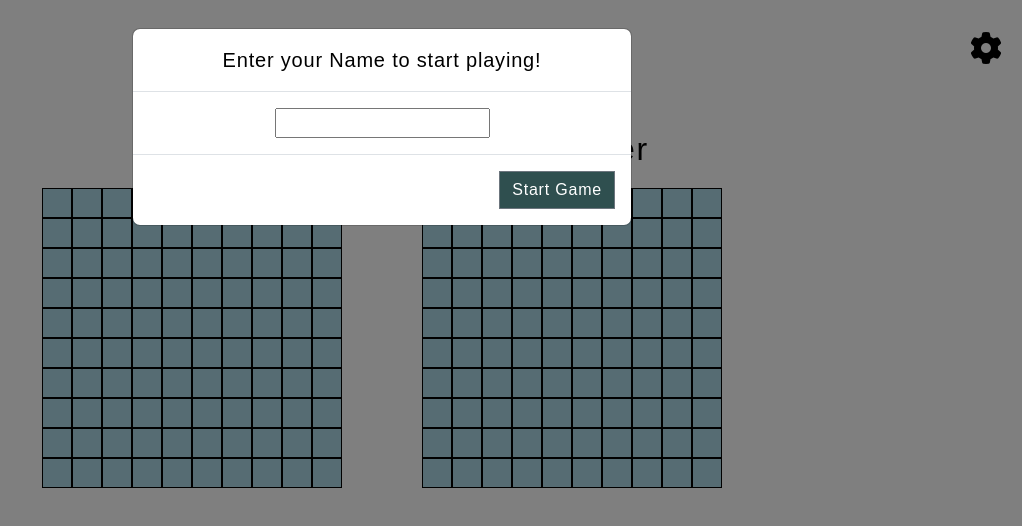
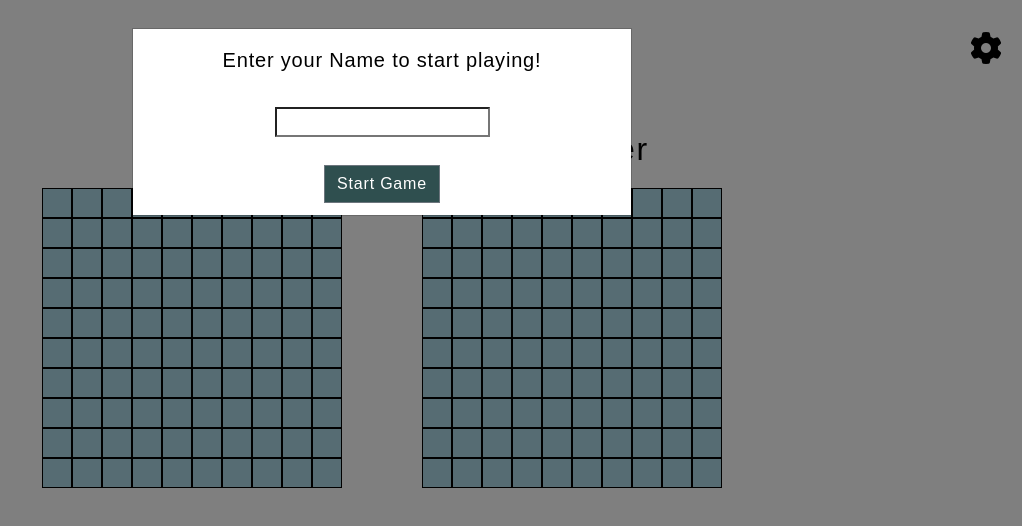
Before and after one commit to Kerem-Haeger/battleship, a plain HTML site: page index.html in a window 1280 px wide. Shown: the whole page, without its empty margins (258-1280 px from the left). Drawn offline with nearby package versions, Linux system fonts and the light colour scheme; a web font is replaced by a local one.

Commit message:
Continue styling modal

```diff
--- a/assets/css/style.css
+++ b/assets/css/style.css
@@ -30,7 +30,13 @@ header span {
 .modal-content,
 .modal-body>input {
     letter-spacing: 0.05em;
+    border-radius: 0;
     /* change later! */
+}
+
+.modal-footer,
+.modal-header {
+    border-width: 0;
 }
 
 #player-name {
@@ -42,6 +48,7 @@ header span {
     letter-spacing: 0.05em;
     border-radius: 0;
     background-color: darkslategray;
+    margin: auto;
 }
 
 /* Style board and game area */
```
